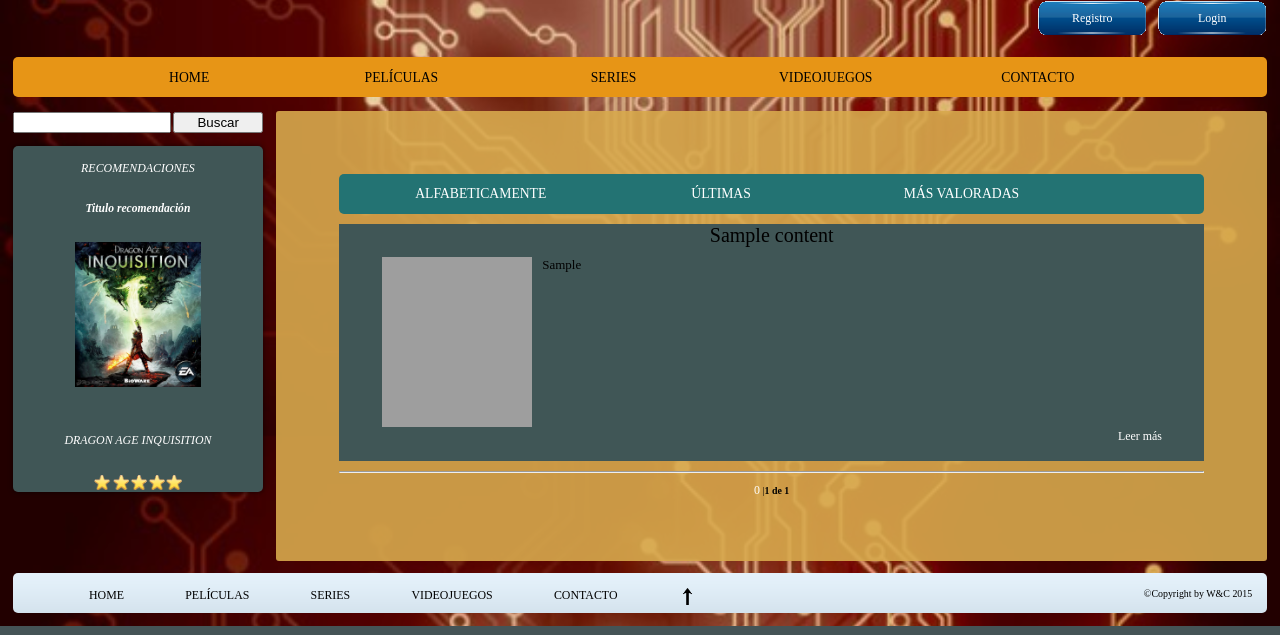
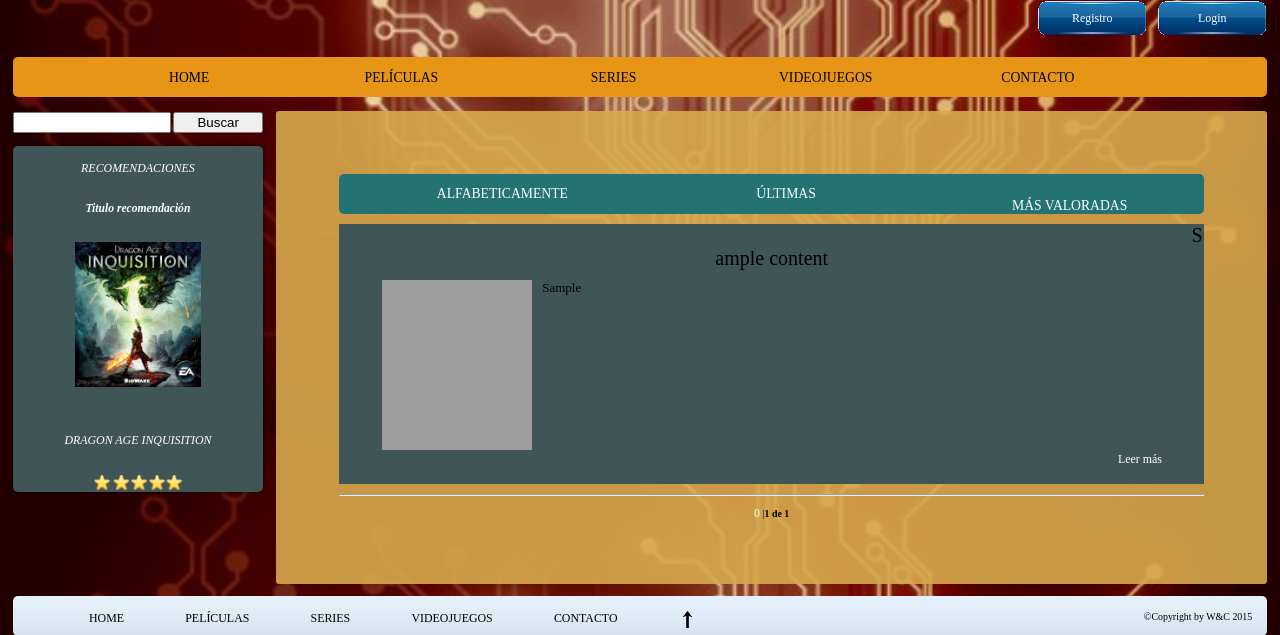
Before and after one commit to Sefirr/AW, a PHP site: page /app/ in a window 1280 px wide. Shown: the part 364-999 px from the top of the page. Run offline with PHP 8.4, Linux system fonts and the light colour scheme; tables that the repository leaves empty or names only in its code hold one stand-in row (values such as "Sample post"); grey boxes are pictures that could not be loaded.

Commit message:
menu ordenar mas centrado

```diff
--- a/css/style.css
+++ b/css/style.css
@@ -363,7 +363,7 @@
 	display: inline;
 	margin-left: 5%;
 	text-transform: uppercase;
-	min-width: 20%;
+	min-width: 25%;
 	padding: 12px;
 }
 
```
